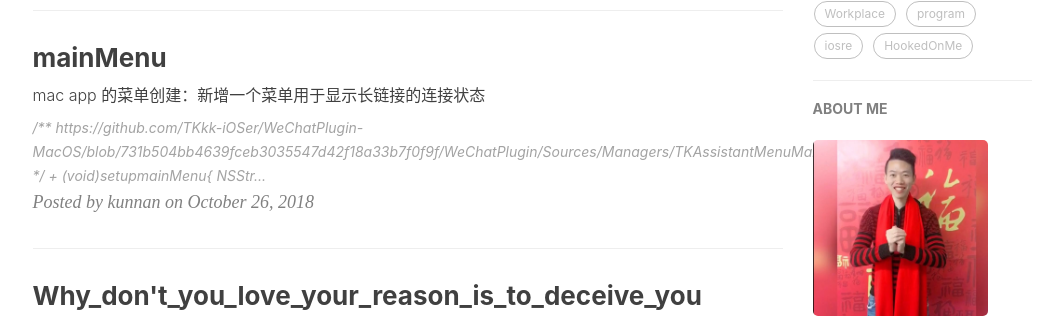
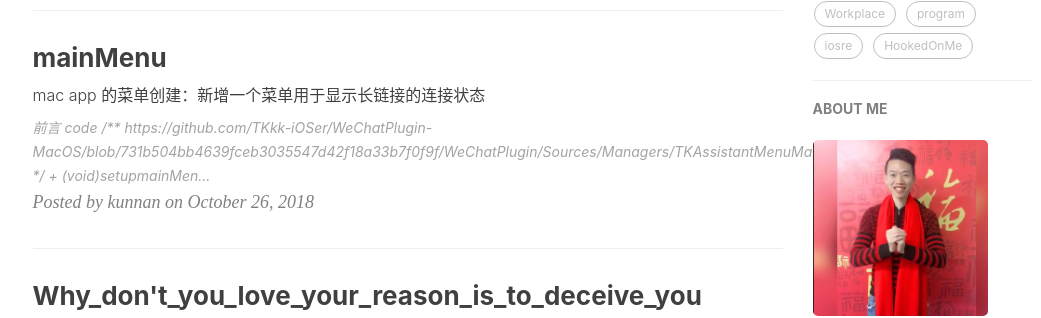
Before and after one commit to pua1203/pua1203.github.io, a Jekyll site: the page built from index.html, in a window 1280 px wide and 900 px high, scrolled down 492 px. Shown: the part 141-459 px from the top of the window, without its empty margins (135-1176 px from the left). Built offline with Jekyll 4.4.1, drawn with Linux system fonts in a browser that asks for light colours; nearby versions of some CDN libraries; the list of posts is cut into pages by our own code; comment, search, counter and statistics services are not loaded.

Commit message:
mainMenu

```diff
--- a/_posts/macos/2018-10-26-mainMenu.md
+++ b/_posts/macos/2018-10-26-mainMenu.md
@@ -10,6 +10,18 @@ subtitle: mac app 的菜单创建：新增一个菜单用于显示长链接的
 ---
 
 
+
+# 前言
+
+
+
+![image](https://wx1.sinaimg.cn/large/006tBeITgy1fwlsc2wv2uj30ys02e3zk.jpg)
+
+
+
+
+
+# code
 
 
 
```
